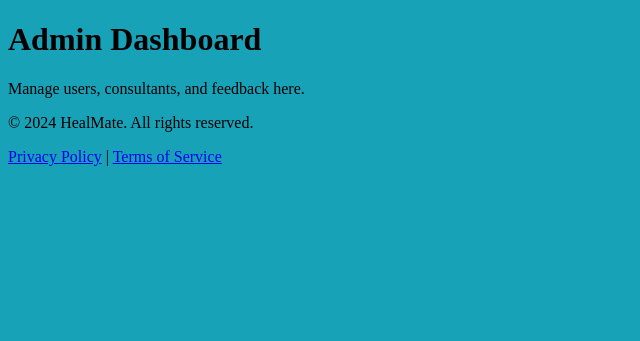
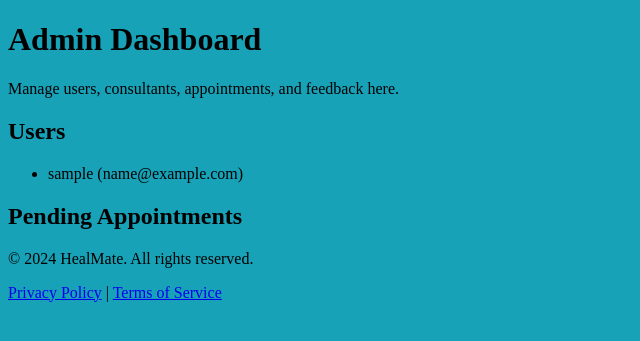
Before and after one commit to easybulb/healmate, a Django app: template templates/dashboard/admin_dashboard.html in a window 1280 px wide. Shown: the part 160-501 px from the top of the page, without its empty margins (0-640 px from the left). Run offline with Django 4.2, Linux system fonts and the light colour scheme; the template is opened without the code that fills it: values that come from a table or form of the project are taken from there, others are empty; the visitor is signed in with stand-in values (Sample User, id 1); data comes from the database, SQL or seed files in the repository.

Commit message:
add more management content to admin dashboard html page

```diff
--- a/templates/dashboard/admin_dashboard.html
+++ b/templates/dashboard/admin_dashboard.html
@@ -1,5 +1,24 @@
 {% extends "core/base.html" %}
+
 {% block content %}
 <h1>Admin Dashboard</h1>
-<p>Manage users, consultants, and feedback here.</p>
+<p>Manage users, consultants, appointments, and feedback here.</p>
+
+<div>
+    <h2>Users</h2>
+    <ul>
+        {% for user in users %}
+        <li>{{ user.username }} ({{ user.email }})</li>
+        {% endfor %}
+    </ul>
+</div>
+
+<div>
+    <h2>Pending Appointments</h2>
+    <ul>
+        {% for appointment in appointments %}
+        <li>{{ appointment.patient }} has an appointment with {{ appointment.specialist }} on {{ appointment.date }}</li>
+        {% endfor %}
+    </ul>
+</div>
 {% endblock %}
```
